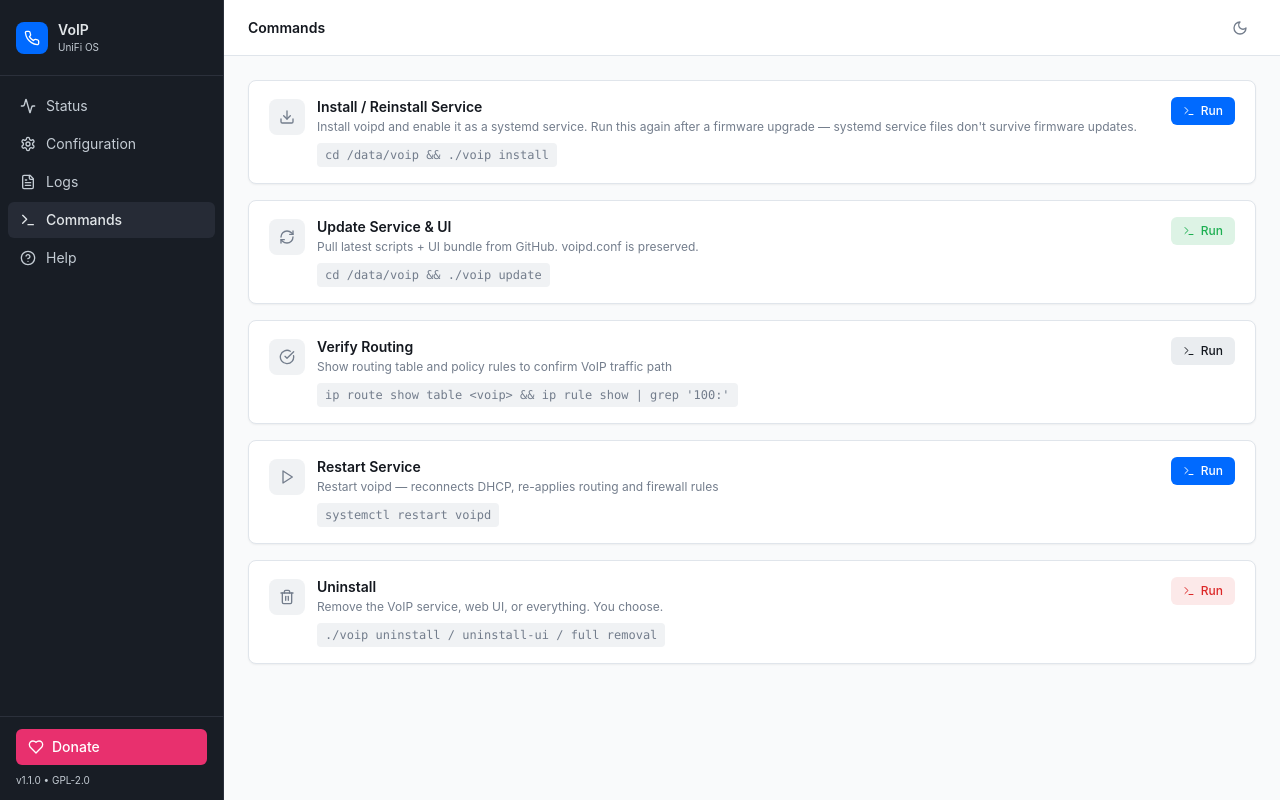
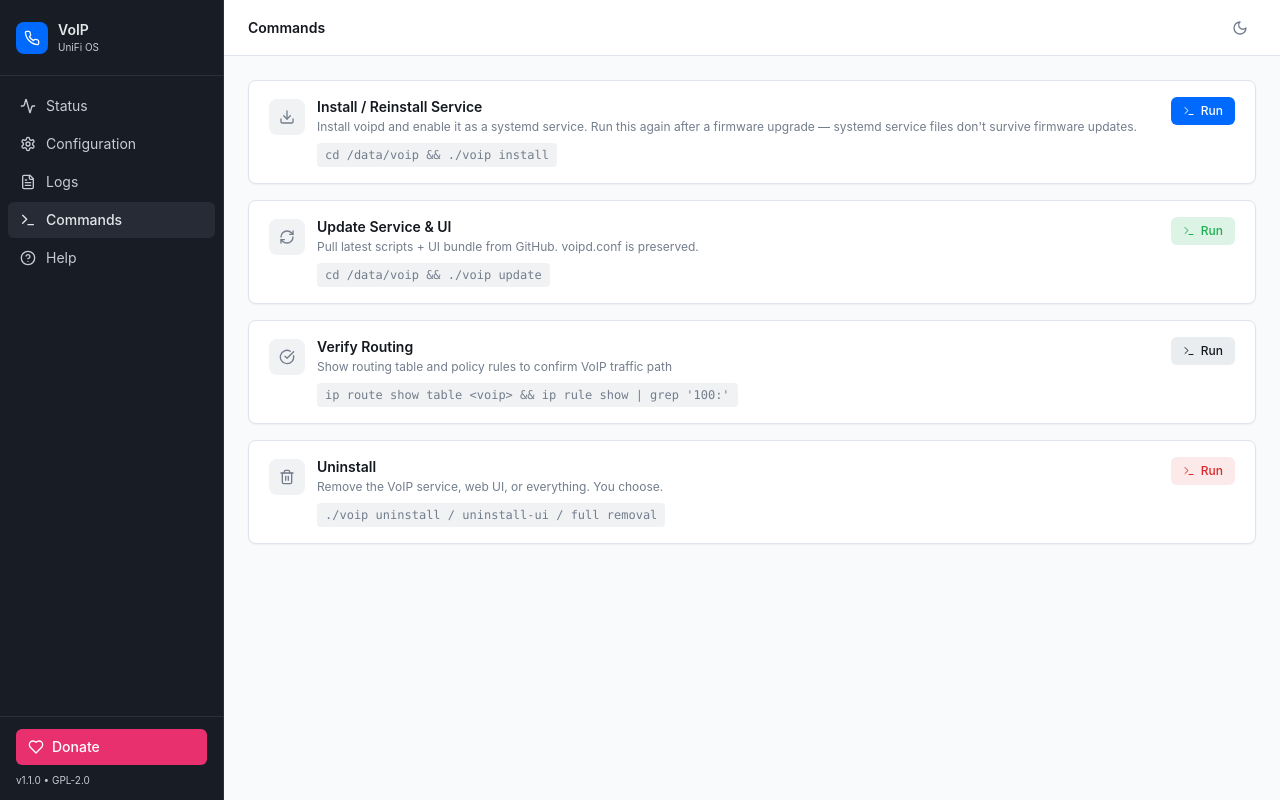
Before and after one commit to maverick-bytes/voip, a React (Vite) app in the folder ui/panel/: page / in a window 1280 px wide. Both pictures are taken after a click on the button "Commands". Built offline with nearby package versions, Linux system fonts and the light colour scheme; no server answers; the HTML template or start-up script is replaced by a standard one.

Commit message:
chore: add .gitignore (exclude node_modules, dist, caches); remove redundant Restart button from CommandsPanel

```diff
--- a/ui/panel/src/components/CommandsPanel.tsx
+++ b/ui/panel/src/components/CommandsPanel.tsx
@@ -1,5 +1,5 @@
 import { useState, useEffect } from "react";
-import { Terminal, Download, Trash2, RefreshCw, CheckCircle, Loader2, Play, AlertTriangle, X, Check } from "lucide-react";
+import { Terminal, Download, Trash2, RefreshCw, CheckCircle, Loader2, AlertTriangle, X, Check } from "lucide-react";
 import { postJson } from "@/lib/api";
 
 // ── Shared result dialog (shown after any command completes) ──────────────────
@@ -133,14 +133,7 @@
     icon: CheckCircle,
     variant: "verify" as const,
   },
-  {
-    id: "restart",
-    label: "Restart Service",
-    description: "Restart voipd — reconnects DHCP, re-applies routing and firewall rules",
-    command: "systemctl restart voipd",
-    icon: Play,
-    variant: "install" as const,
-  },
+
   {
     id: "uninstall",
     label: "Uninstall",
```
Also changed, not shown: 1 other file (tests, documents, lock files or other folders).
